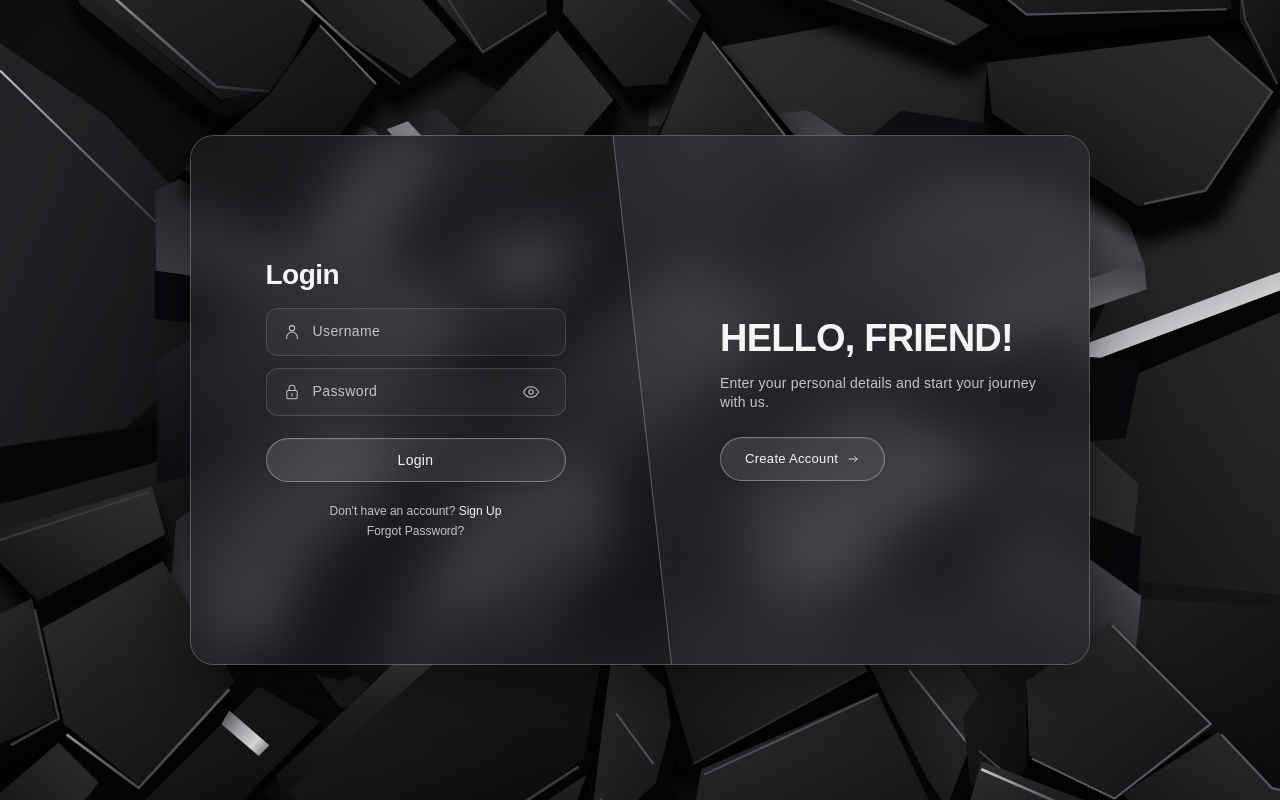
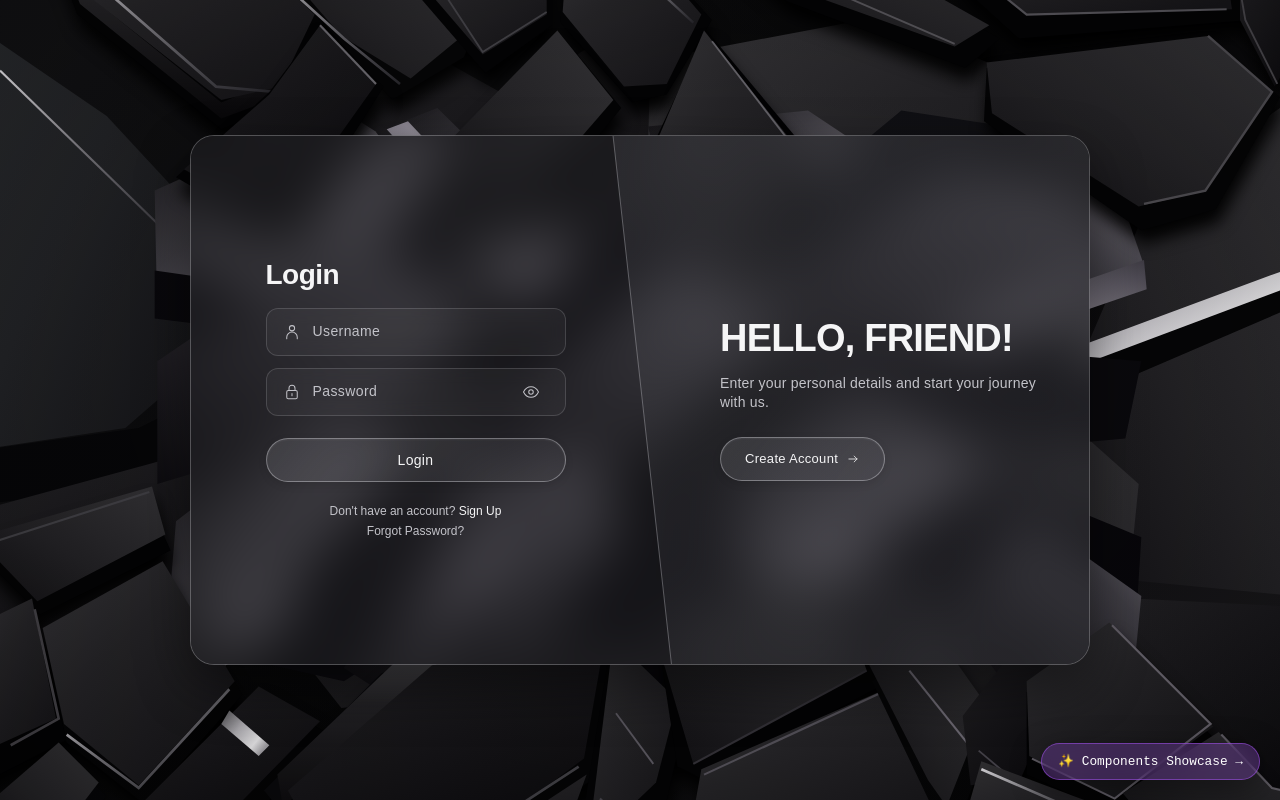
Before and after one commit to SRIRAM6369791334/glassmorphism-dashboard, a React (Vite) app: page / in a window 1280 px wide. Built offline with nearby package versions, Linux system fonts and the light colour scheme.

Commit message:
feat(showcase): enable routing and floating switcher to preview DesignPass components on localhost

```diff
--- a/src/app/App.tsx
+++ b/src/app/App.tsx
@@ -1,10 +1,94 @@
+import { useState, useEffect } from 'react'
 import { AuthScreen } from '../features/auth/AuthScreen'
 import { CursorProvider } from '../context/CursorContext'
+import { DesignPassExamples } from '../components/examples'
 
 export function App() {
+  const [view, setView] = useState<'auth' | 'examples'>(() => {
+    if (typeof window !== 'undefined') {
+      const hash = window.location.hash
+      const search = window.location.search
+      if (hash === '#examples' || search.includes('view=examples')) {
+        return 'examples'
+      }
+    }
+    return 'auth'
+  })
+
+  useEffect(() => {
+    const handleHashChange = () => {
+      const hash = window.location.hash
+      const search = window.location.search
+      if (hash === '#examples' || search.includes('view=examples')) {
+        setView('examples')
+      } else {
+        setView('auth')
+      }
+    }
+    window.addEventListener('hashchange', handleHashChange)
+    return () => window.removeEventListener('hashchange', handleHashChange)
+  }, [])
+
   return (
     <CursorProvider defaultCursor="particles" defaultColor="#7526bf">
-      <AuthScreen />
+      {view === 'examples' ? (
+        <div style={{ minHeight: '100vh', background: 'radial-gradient(ellipse at top, #181124 0%, #09060f 100%)', padding: '2rem 1rem' }}>
+          <div style={{ maxWidth: '840px', margin: '0 auto', marginBottom: '1.5rem', display: 'flex', justifyContent: 'space-between', alignItems: 'center' }}>
+            <a
+              href="#"
+              style={{
+                display: 'inline-flex',
+                alignItems: 'center',
+                gap: '0.5rem',
+                color: '#c084fc',
+                textDecoration: 'none',
+                fontFamily: 'monospace',
+                fontSize: '0.875rem',
+                padding: '0.5rem 1rem',
+                borderRadius: '9999px',
+                background: 'rgba(255, 255, 255, 0.05)',
+                border: '1px solid rgba(255, 255, 255, 0.1)',
+                backdropFilter: 'blur(8px)',
+              }}
+            >
+              ← Back to Auth Screen
+            </a>
+            <span style={{ color: 'rgba(255,255,255,0.4)', fontFamily: 'monospace', fontSize: '0.8rem' }}>
+              DesignPass.dev Components Showcase
+            </span>
+          </div>
+          <DesignPassExamples />
+        </div>
+      ) : (
+        <>
+          <AuthScreen />
+          <a
+            href="#examples"
+            style={{
+              position: 'fixed',
+              bottom: '1.25rem',
+              right: '1.25rem',
+              zIndex: 9999,
+              display: 'inline-flex',
+              alignItems: 'center',
+              gap: '0.5rem',
+              color: '#ffffff',
+              textDecoration: 'none',
+              fontFamily: 'monospace',
+              fontSize: '0.8rem',
+              padding: '0.5rem 1rem',
+              borderRadius: '9999px',
+              background: 'rgba(168, 85, 247, 0.25)',
+              border: '1px solid rgba(168, 85, 247, 0.5)',
+              backdropFilter: 'blur(12px)',
+              boxShadow: '0 8px 32px rgba(0, 0, 0, 0.4)',
+              transition: 'all 0.2s ease',
+            }}
+          >
+            ✨ Components Showcase →
+          </a>
+        </>
+      )}
     </CursorProvider>
   )
 }
```
